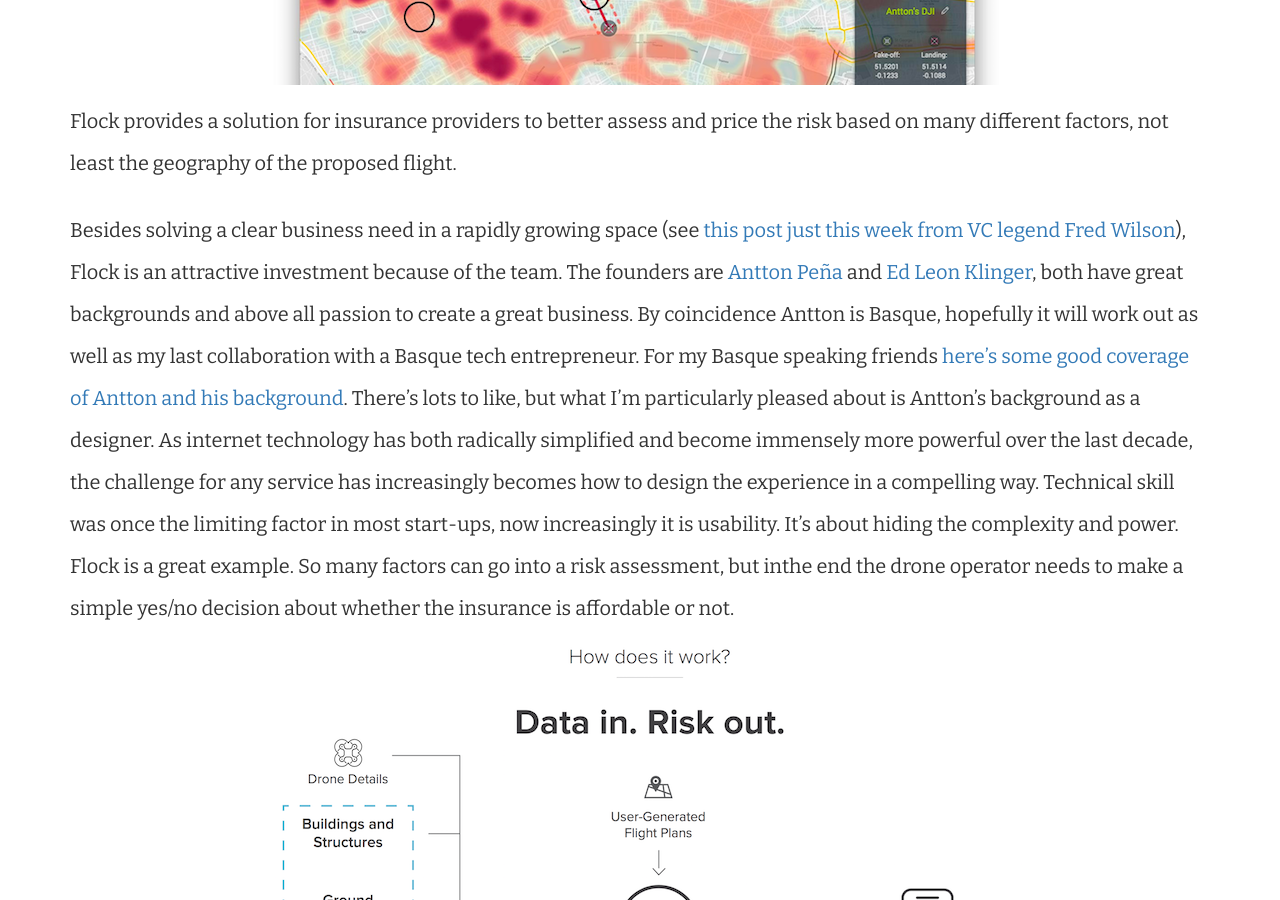
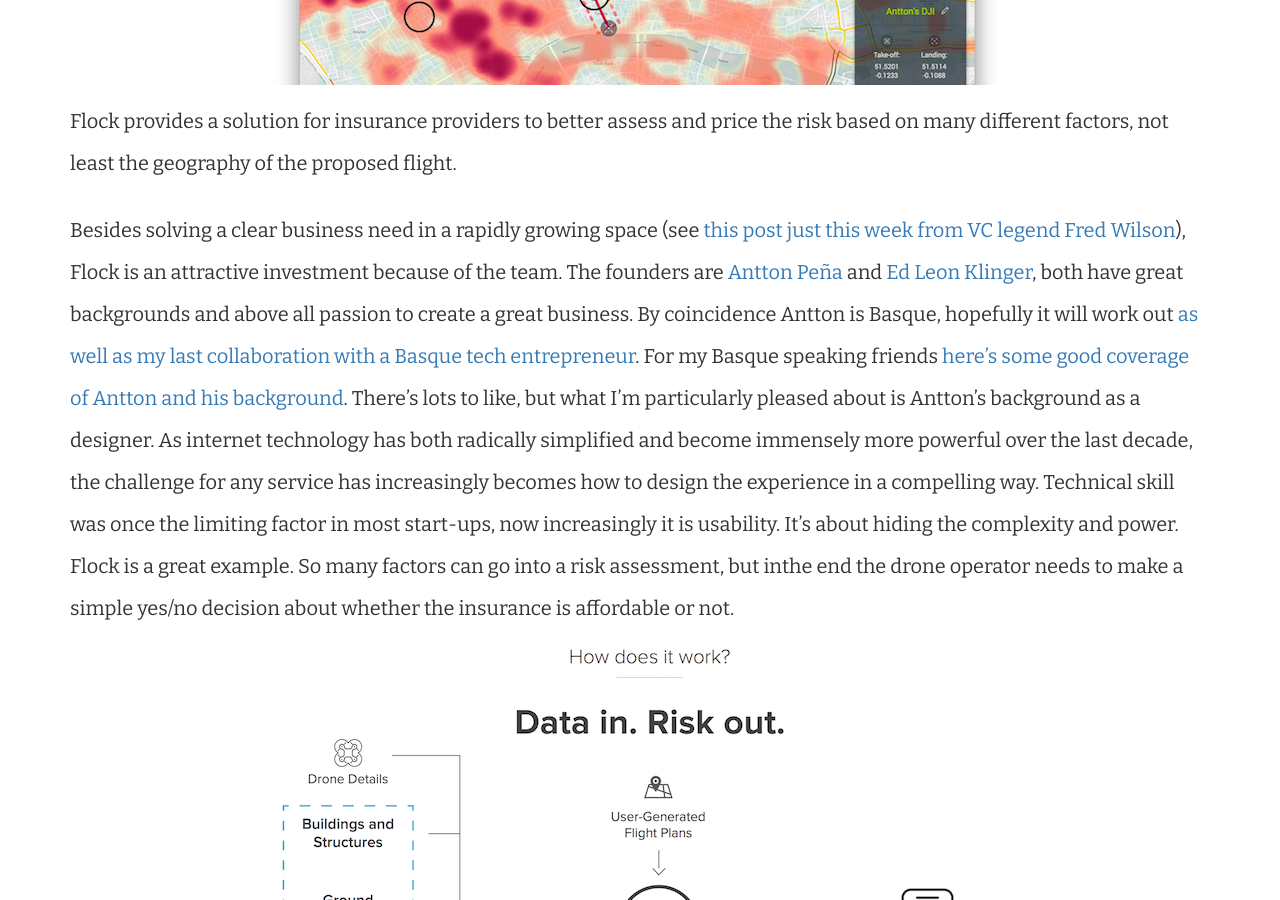
Before and after one commit to freyfogle/freyfogle.github.io, a Jekyll site: the page built from _posts/2017-02-03-investing-in-flock.md, in a window 1280 px wide and 900 px high, scrolled down 1131 px. Built offline with Jekyll 4.4.1, drawn with Linux system fonts in a browser that asks for light colours; comment, search, counter and statistics services are not loaded; part of the change alters nothing that is shown.

Commit message:
added linkto Lokku post

```diff
--- a/_posts/2017-02-03-investing-in-flock.md
+++ b/_posts/2017-02-03-investing-in-flock.md
@@ -18,7 +18,7 @@ Flock is building a pay-as-you-fly insurance app for drones. As you may or may n
 
 Flock provides a solution for insurance providers to better assess and price the risk based on many different factors, not least the geography of the proposed flight.
 
-Besides solving a clear business need in a rapidly growing space (see [this post just this week from VC legend Fred Wilson](http://avc.com/2017/01/10000-commercial-drone-flights/)), Flock is an attractive investment because of the team. The founders are [Antton Peña](https://twitter.com/Anttonp) and [Ed Leon Klinger](https://twitter.com/edleonklinger), both have great backgrounds and above all passion to create a great business. By coincidence Antton is Basque, hopefully it will work out as well as my last collaboration with a Basque tech entrepreneur. For my Basque speaking friends [here’s some good coverage of Antton and his background](https://sustatu.eus/1485273156). There's lots to like, but what I'm particularly pleased about is Antton’s background as a designer. As internet technology has both radically simplified and become immensely more powerful over the last decade, the challenge for any service has increasingly becomes how to design the experience in a compelling way. Technical skill was once the limiting factor in most start-ups, now increasingly it is usability. It’s about hiding the complexity and power. Flock is a great example. So many factors can go into a risk assessment, but inthe end the drone operator needs to make a simple yes/no decision about whether the insurance is affordable or not.
+Besides solving a clear business need in a rapidly growing space (see [this post just this week from VC legend Fred Wilson](http://avc.com/2017/01/10000-commercial-drone-flights/)), Flock is an attractive investment because of the team. The founders are [Antton Peña](https://twitter.com/Anttonp) and [Ed Leon Klinger](https://twitter.com/edleonklinger), both have great backgrounds and above all passion to create a great business. By coincidence Antton is Basque, hopefully it will work out [as well as my last collaboration with a Basque tech entrepreneur](/post/130580147055/my-last-day-at-lokku). For my Basque speaking friends [here’s some good coverage of Antton and his background](https://sustatu.eus/1485273156). There's lots to like, but what I'm particularly pleased about is Antton’s background as a designer. As internet technology has both radically simplified and become immensely more powerful over the last decade, the challenge for any service has increasingly becomes how to design the experience in a compelling way. Technical skill was once the limiting factor in most start-ups, now increasingly it is usability. It’s about hiding the complexity and power. Flock is a great example. So many factors can go into a risk assessment, but inthe end the drone operator needs to make a simple yes/no decision about whether the insurance is affordable or not.
 
 <div class="ctr">
   <img src="/img/blog/flock-flow.png"/>
```
